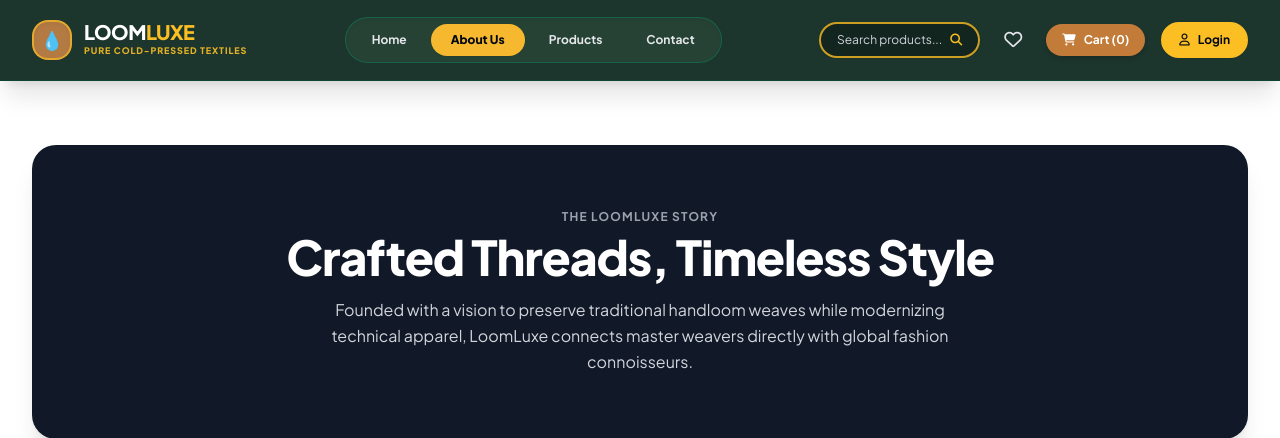
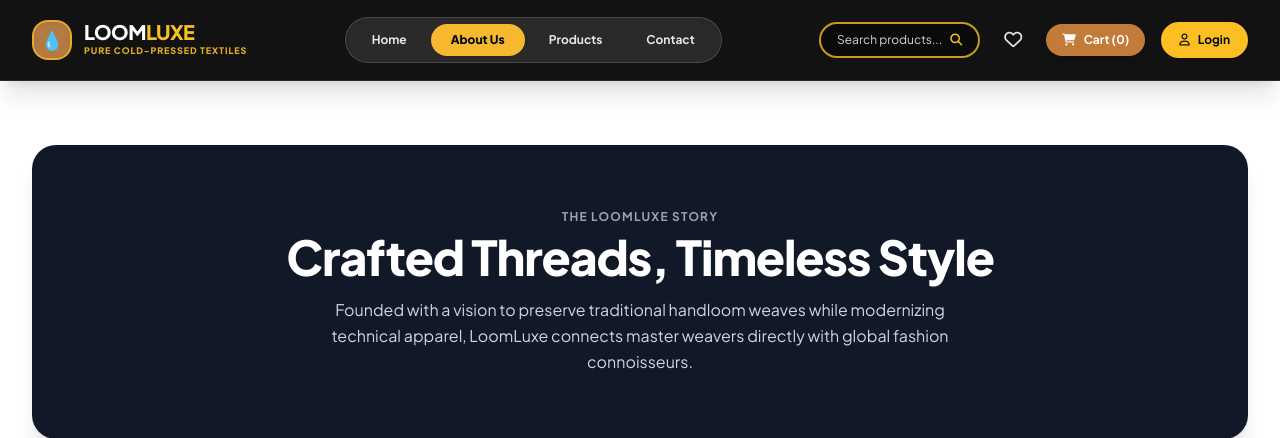
Before and after one commit to MUKESHMV1750/Sri-Lakshmi-textile-shop, a Django app: page /about/ in a window 1280 px wide. Shown: the top 438 px of the page. Run offline with Django 5.2, Linux system fonts and the light colour scheme; some libraries are stand-ins or nearby versions.

Commit message:
Updated base and admin templates

```diff
--- a/templates/base.html
+++ b/templates/base.html
@@ -69,7 +69,7 @@
 
 
     <!-- Header / Navbar -->
-    <header class="sticky top-0 z-40 bg-[#1c352d] text-white border-b border-emerald-900/60 shadow-xl transition-all duration-300">
+    <header class="sticky top-0 z-40 bg-[#121212] text-white border-b border-gray-800 shadow-xl transition-all duration-300">
         <div class="max-w-7xl mx-auto px-4 sm:px-6 lg:px-8 h-20 flex items-center justify-between gap-4">
             <!-- Brand Logo -->
             <a href="{% url 'home' %}" class="flex items-center space-x-3 group flex-shrink-0">
@@ -87,7 +87,7 @@
             </a>
 
             <!-- Center Navigation Pill Capsule (Only Home, About Us, Products, Contact) -->
-            <nav class="hidden md:flex items-center space-x-1 bg-[#274436]/90 border border-emerald-600/40 p-1.5 rounded-full text-xs font-bold shadow-inner">
+            <nav class="hidden md:flex items-center space-x-1 bg-white/10 border border-white/15 p-1.5 rounded-full text-xs font-bold shadow-inner backdrop-blur-md">
                 <a href="{% url 'home' %}" class="px-5 py-2 rounded-full transition-all duration-200 {% if request.resolver_match.url_name == 'home' %}bg-[#f5b82e] text-gray-950 font-extrabold shadow-sm{% else %}text-gray-200 hover:text-white hover:bg-white/10{% endif %}">
                     Home
                 </a>
@@ -105,7 +105,7 @@
             <!-- Header Action Elements -->
             <div class="flex items-center space-x-3 sm:space-x-4">
                 <!-- Search Pill Input -->
-                <button onclick="toggleSearchModal()" class="flex items-center space-x-2 bg-black/30 border-2 border-amber-400/80 hover:border-amber-400 text-gray-200 px-4 py-2 rounded-full text-xs transition-all shadow-sm">
+                <button onclick="toggleSearchModal()" class="flex items-center space-x-2 bg-black/40 border-2 border-amber-400/80 hover:border-amber-400 text-gray-200 px-4 py-2 rounded-full text-xs transition-all shadow-sm">
                     <span class="hidden sm:inline text-gray-300">Search products...</span>
                     <i class="fa-solid fa-magnifying-glass text-amber-400 text-xs"></i>
                 </button>
@@ -127,7 +127,7 @@
                 {% if user.is_authenticated %}
                 <!-- User Profile Dropdown -->
                 <div class="relative inline-block text-left" id="user-menu-dropdown-container">
-                    <button type="button" onclick="toggleUserMenu()" class="flex items-center space-x-2 bg-[#274436] border border-amber-400/50 hover:border-amber-400 text-white font-bold px-3 py-1.5 rounded-full text-xs transition-all shadow-sm focus:outline-none">
+                    <button type="button" onclick="toggleUserMenu()" class="flex items-center space-x-2 bg-white/10 border border-amber-400/50 hover:border-amber-400 text-white font-bold px-3 py-1.5 rounded-full text-xs transition-all shadow-sm focus:outline-none">
                         <span class="w-6 h-6 rounded-full bg-amber-400 text-gray-950 font-extrabold flex items-center justify-center text-xs uppercase shadow-sm">
                             {{ user.username|slice:":1" }}
                         </span>
@@ -188,8 +188,8 @@
         </div>
 
         <!-- Mobile Menu Drawer -->
-        <div id="mobile-menu" class="fixed inset-y-0 left-0 z-50 w-72 bg-[#1c352d] text-white shadow-2xl transform -translate-x-full transition-transform duration-300 md:hidden flex flex-col border-r border-emerald-900">
-            <div class="p-5 flex items-center justify-between border-b border-emerald-800">
+        <div id="mobile-menu" class="fixed inset-y-0 left-0 z-50 w-72 bg-[#121212] text-white shadow-2xl transform -translate-x-full transition-transform duration-300 md:hidden flex flex-col border-r border-gray-800">
+            <div class="p-5 flex items-center justify-between border-b border-gray-800">
                 <span class="text-xl font-black uppercase tracking-wider text-amber-400">LoomLuxe</span>
                 <button onclick="toggleMobileMenu()" class="p-2 text-gray-400 hover:text-white"><i class="fa-solid fa-xmark text-xl"></i></button>
             </div>
```
